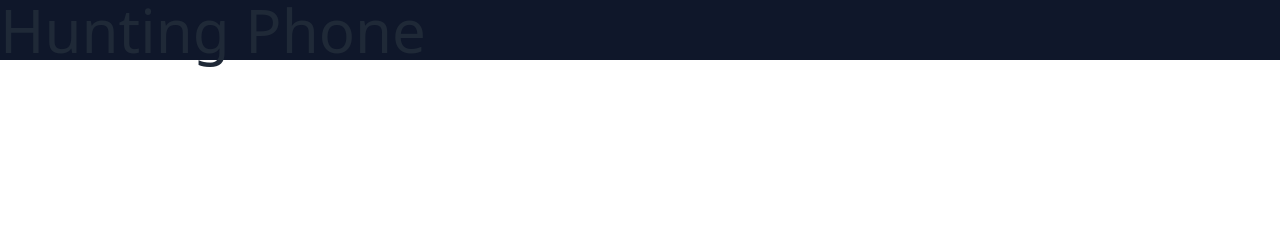
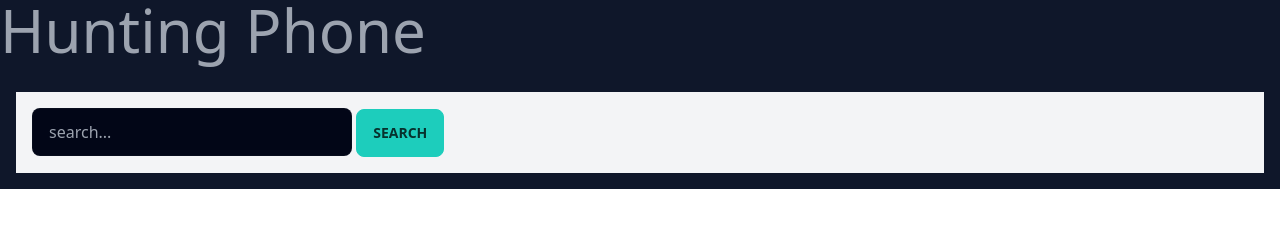
Before and after one commit to Sakif-Hridoy/phone-huntier-api, a plain HTML site: page index.html in a window 1280 px wide. Drawn offline with nearby package versions, Linux system fonts and the light colour scheme; no server answers.

Commit message:
add input and search style

```diff
--- a/index.html
+++ b/index.html
@@ -13,27 +13,20 @@
   </head>
   <body class="bg-slate-900">
     <header>
-      <h2 class="text-6xl">Hunting Phone</h2>
+      <h2 class="text-6xl text-gray-400">Hunting Phone</h2>
     </header>
 
-    <main class="container mx-auto">
+    <main class="container mx-auto mt-8">
+
+      <!-- search result -->
+      <section class="bg-gray-100 p-4 m-4">
+        <input type="text" placeholder="search..." class="bg-slate-950 input input-bordered w-full max-w-xs" />
+        <button class="btn btn-accent">Search</button>
+
+      </section>
       <section>
         <div id="phone-container" class="grid grid-cols-1 md:grid-cols-2 lg:grid-cols-3 gap-4">
-          <!-- <div class="card-compact w-96 bg-gray-100 shadow-xl">
-            <figure>
-              <img
-                src="/images/stock/photo-1606107557195-0e29a4b5b4aa.jpg"
-                alt="Shoes"
-              />
-            </figure>
-            <div class="card-body">
-              <h2 class="card-title">Shoes!</h2>
-              <p>If a dog chews shoes whose shoes does he choose?</p>
-              <div class="card-actions justify-end">
-                <button class="btn btn-primary">Buy Now</button>
-              </div>
-            </div>
-          </div> -->
+
         </div>
       </section>
     </main>
```
